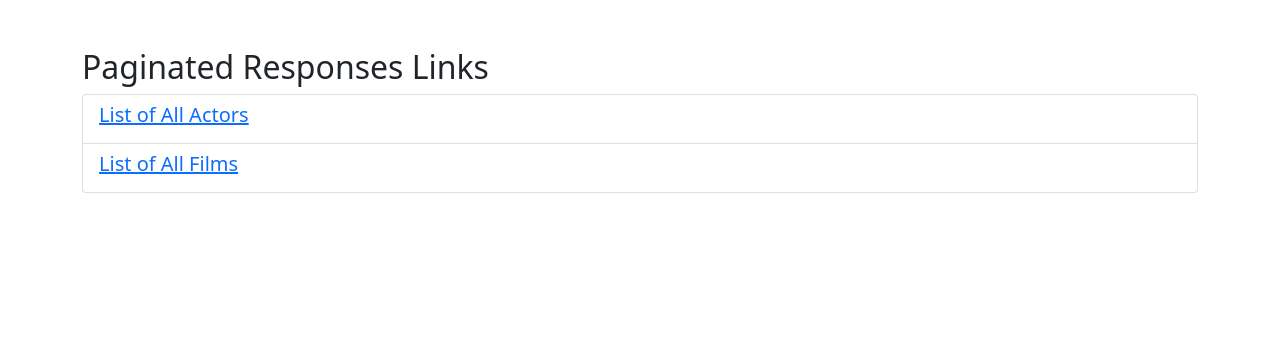
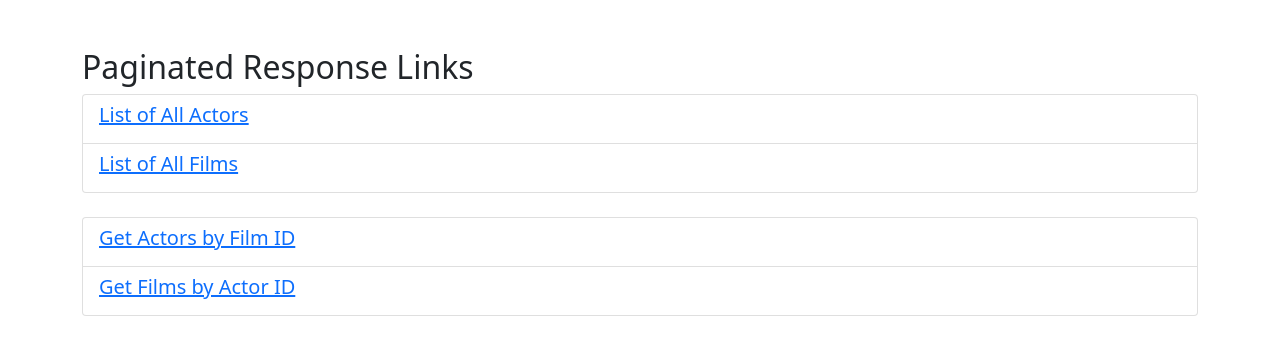
Before and after one commit to Morgan-Elkins/FlaskPythonProject, a Flask app: page / in a window 1280 px wide. Shown: the top 355 px of the page. Run offline with Flask 3, Linux system fonts and the light colour scheme.

Commit message:
Added more links in index

```diff
--- a/templates/index.html
+++ b/templates/index.html
@@ -3,16 +3,15 @@
 
 <head>
     <meta charset="UTF-8">
-    <title>Paginated Responses Links</title>
+    <title>Paginated Response Links</title>
     <!-- Bootstrap CSS for styling the pagination and list elements -->
     <link href="https://cdn.jsdelivr.net/npm/bootstrap@5.1.3/dist/css/bootstrap.min.css" rel="stylesheet">
 </head>
 
 <body>
     <div class="container mt-5">
-        <h2>Paginated Responses Links</h2>
+        <h2>Paginated Response Links</h2>
         <ul class="list-group mb-4">
-            <!-- Start looping through each post item provided to the template -->
             <li class="list-group-item">
                 <h5><a href="http://localhost:5000/api/actors/home/">List of All Actors</a></h5>
             </li>
@@ -20,6 +19,25 @@
                 <h5><a href="http://localhost:5000/api/films/home/">List of All Films</a></h5>
             </li>
         </ul>
+        <ul class="list-group mb-4">
+            <li class="list-group-item">
+                <h5><a href="http://localhost:5000/api/film_actors/home_get_actors/1">Get Actors by Film ID</a></h5>
+<!--            <form>-->
+<!--              <div class="mb-3">-->
+<!--                <label for="filmID" class="form-label">film_id</label>-->
+<!--                <input type="number" class="form-control" id="filmID" aria-describedby="emailHelp" value="1">-->
+<!--              </div>-->
+<!--            </form>-->
+            </li>
+            <li class="list-group-item">
+                <h5><a href="http://localhost:5000/api/film_actors/home_get_films/1">Get Films by Actor ID</a></h5>
+            </li>
+        </ul>
+<!--        <ul class="list-group mb-4">-->
+<!--            <li class="list-group-item">-->
+<!--                <h5><a href="http://localhost:5000/api/film_actors/link_actor_to_film/1,1005">Link actor to film by ID's</a></h5>-->
+<!--            </li>-->
+<!--        </ul>-->
     </div>
 
     <!-- Bootstrap Bundle with Popper for responsive and interactive elements -->
```
Also changed, not shown: README.md.
